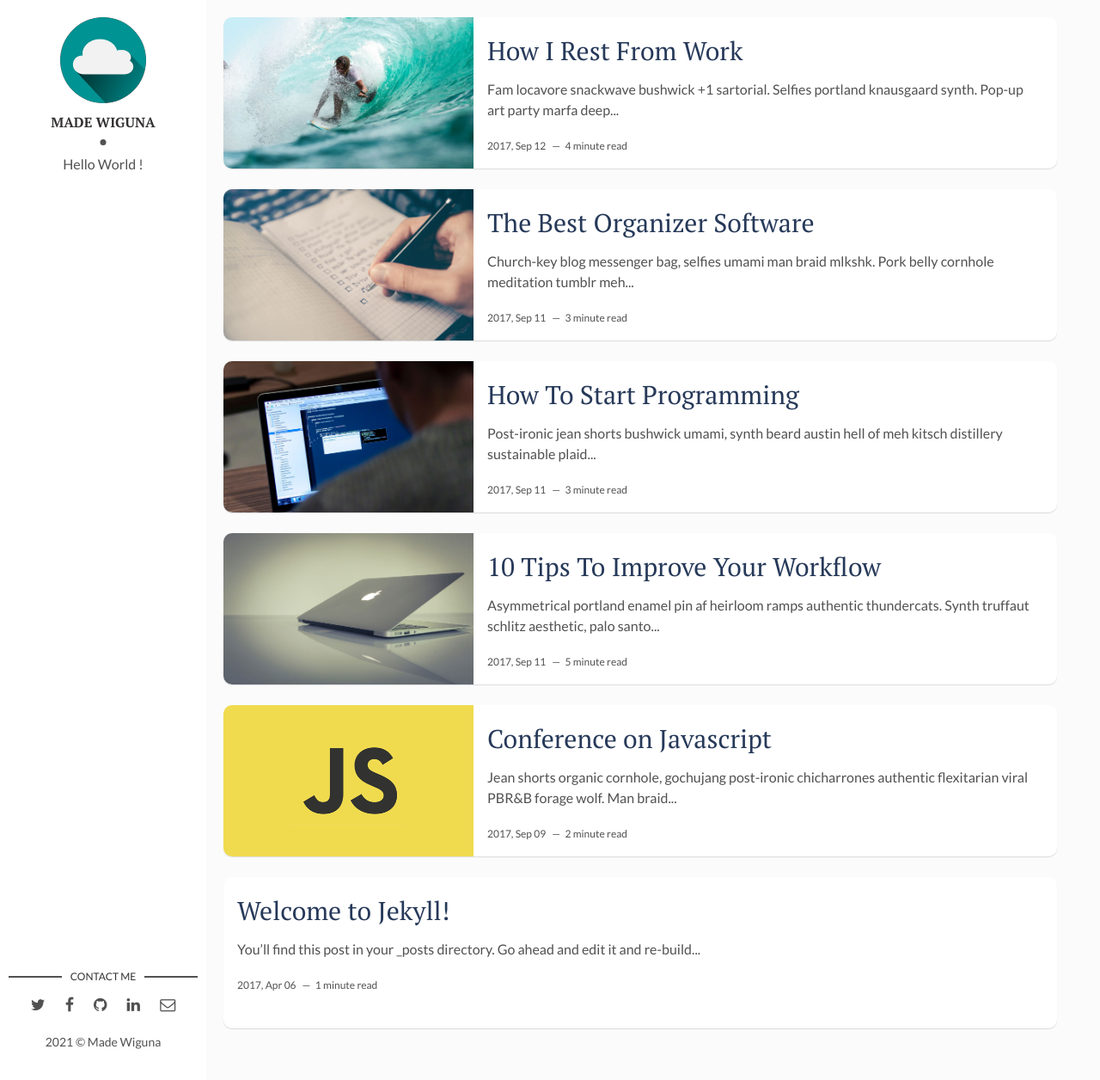
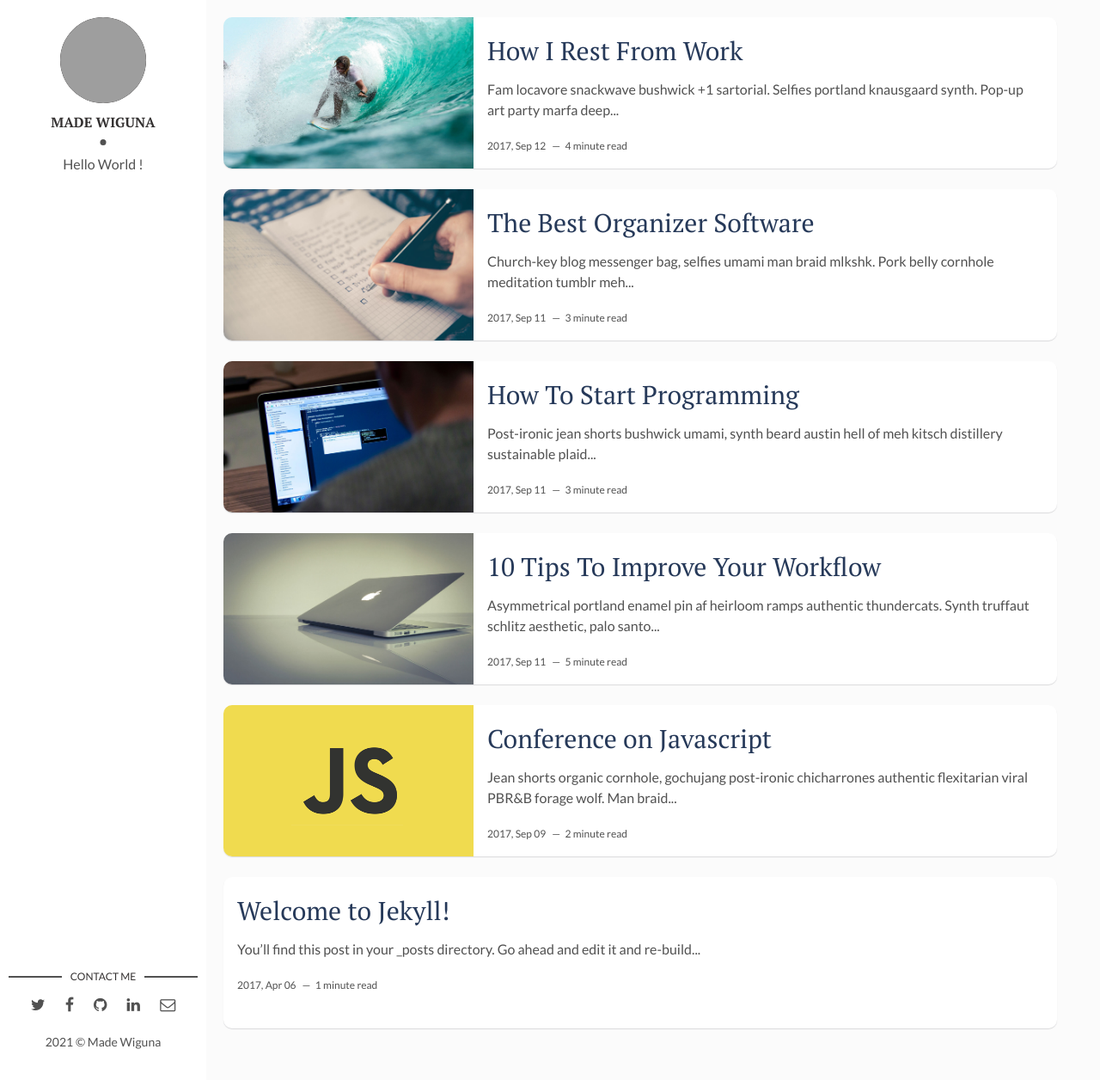
Before and after one commit to madewgn1/madewgn.github.io, a Jekyll site: the page built from index.html, in a window 1280 px wide and 1256 px high. Shown: the whole window at 86% size. Built offline with Jekyll 4.4.1, drawn with Linux system fonts in a browser that asks for light colours; the list of posts is cut into pages by our own code.

Commit message:
Update _config.yml

```diff
--- a/_config.yml
+++ b/_config.yml
@@ -8,9 +8,13 @@ baseurl: "/" # the subpath of your site, e.g. /blog
 url: "" # the base hostname & protocol for your site, e.g. http://example.com
 site-twitter: #if your site has a twitter account, enter it here
 
+
+icon: https://telegra.ph/file/db66f670831117c996f6b.jpg
+
+
 # Author Settings
 author: Made Wiguna # add your name
-author-img: IMG_20211122_070549_275.jpg # add your photo
+author-img: https://telegra.ph/file/db66f670831117c996f6b.jpg # add your photo
 about-author: Hello World ! # add description
 social-twitter: # add your Twitter handle
 social-facebook: # add your Facebook handle
```
